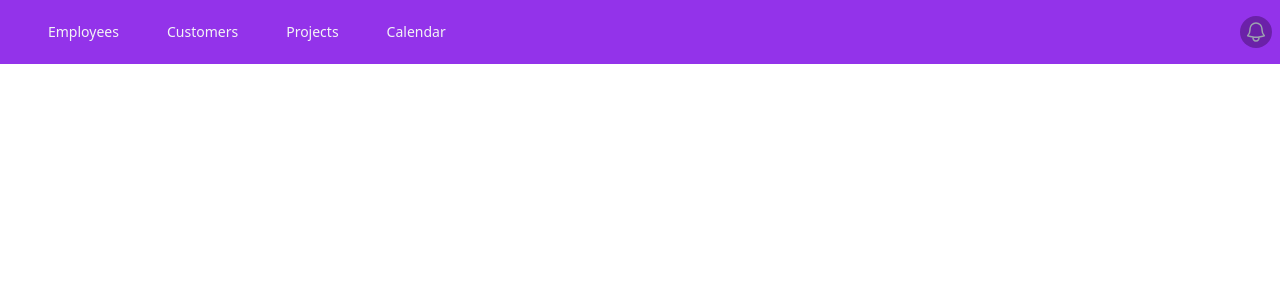
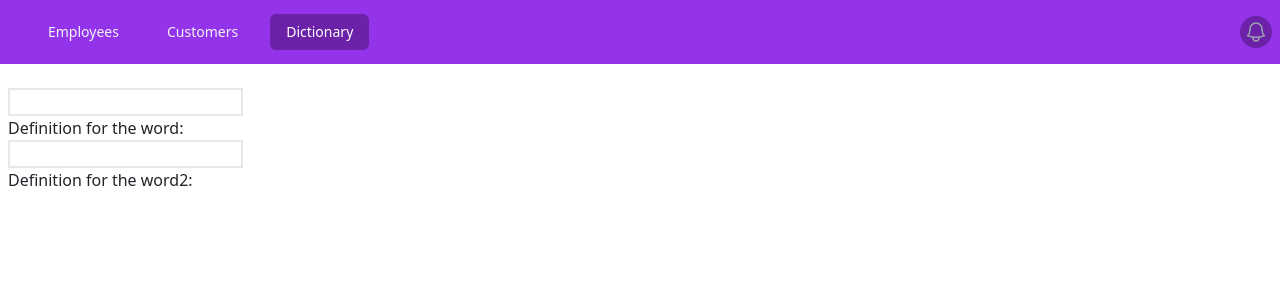
Before and after one commit to XpertPetar/React-Tutorial, a React (Create React App) app: page /dictionary in a window 1280 px wide. Shown: the top 300 px of the page. Built offline with nearby package versions, Linux system fonts and the light colour scheme.

Commit message:
testing useEffect

```diff
--- a/src/App.js
+++ b/src/App.js
@@ -2,6 +2,7 @@ import "./index.css";
 import Header from "./components/Header";
 import Employees from "./pages/Employees";
 import Customers from "./pages/Customers";
+import Dictionary from "./components/Dictionary";
 import { BrowserRouter, Routes, Route } from "react-router-dom";
 
 function App() {
@@ -12,6 +13,7 @@ function App() {
                     <Routes>
                         <Route path="/" element={<Employees />} />
                         <Route path="/customers" element={<Customers />} />
+                        <Route path="/dictionary" element={<Dictionary />} />
                     </Routes>
                 </Header>
             </BrowserRouter>
--- /dev/null
+++ b/src/components/Dictionary.js
@@ -0,0 +1,35 @@
+import { useState, useEffect } from "react";
+
+export default function Dictionary() {
+    const [word, setWord] = useState();
+    const [word2, setWord2] = useState();
+
+    useEffect(() => {
+        console.log("State updated for word: " + word);
+    }, [word]);
+
+    useEffect(() => {
+        console.log("State updated for word2: " + word2);
+    }, [word2]);
+
+    return (
+        <>
+            <input
+                className="border-2"
+                type="text"
+                onChange={(e) => {
+                    setWord(e.target.value);
+                }}
+            />
+            <div>Definition for the word: {word}</div>
+            <input
+                className="border-2"
+                type="text"
+                onChange={(e) => {
+                    setWord2(e.target.value);
+                }}
+            />
+            <div>Definition for the word2: {word2}</div>
+        </>
+    );
+}
--- a/src/components/Header.js
+++ b/src/components/Header.js
@@ -5,8 +5,7 @@ import { NavLink } from "react-router-dom";
 const navigation = [
     { name: "Employees", href: "/" },
     { name: "Customers", href: "/customers" },
-    { name: "Projects", href: "/projects" },
-    { name: "Calendar", href: "/calendar" }
+    { name: "Dictionary", href: "/dictionary" }
 ];
 
 function classNames(...classes) {
@@ -92,7 +91,7 @@ export default function Header(props) {
                 </DisclosurePanel>
             </Disclosure>
             <div className="bg-white">
-                <div className="min-h-screen my-2 p-2 max-w-7xl mx-auto">{props.children}</div>
+                <div className="my-3 p-2 max-w-7xl mx-auto">{props.children}</div>
             </div>
         </>
     );
```
